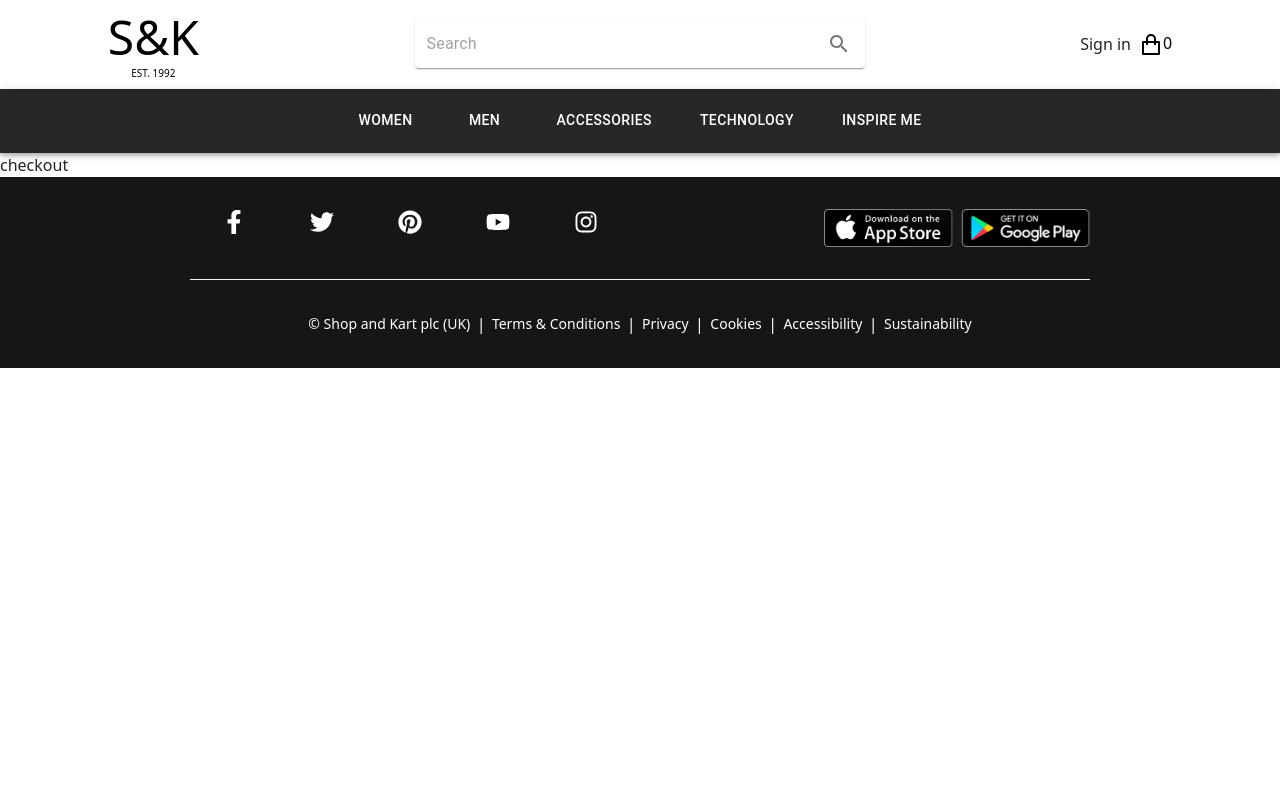
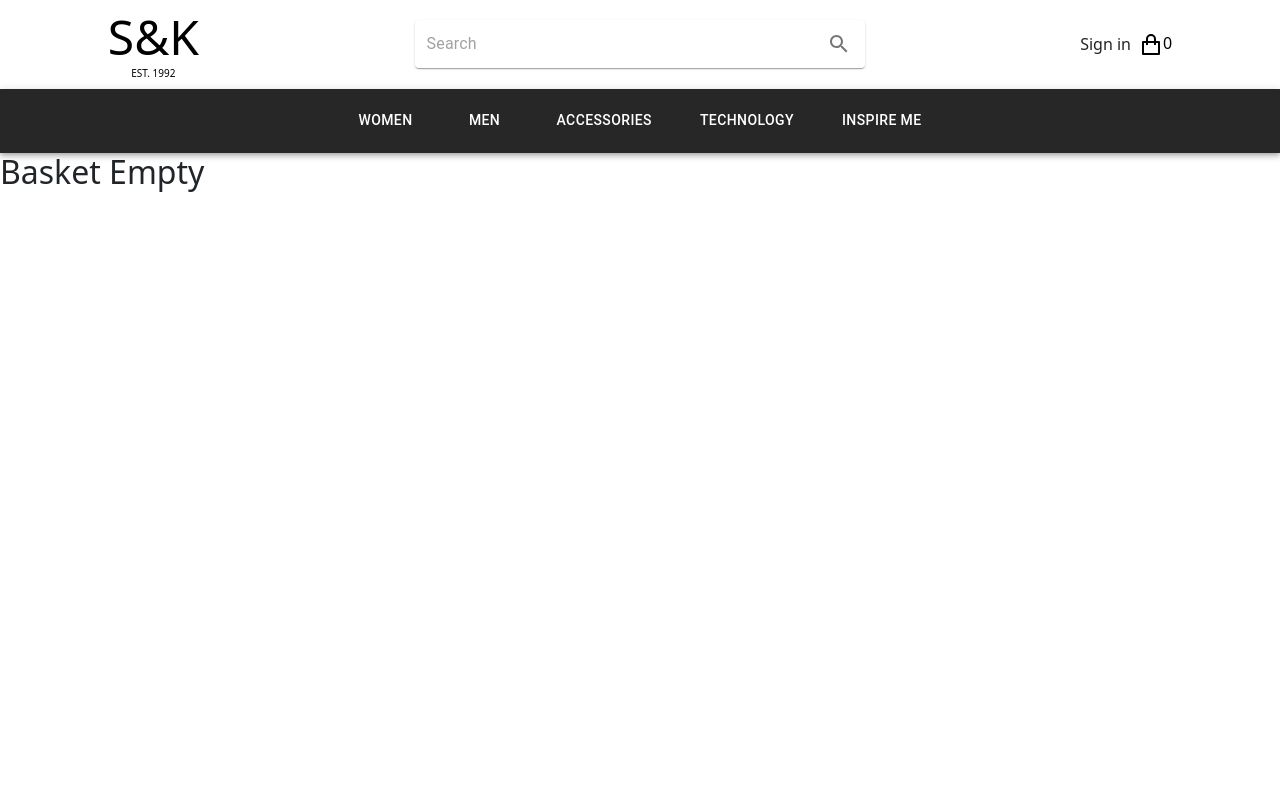
Before and after one commit to nasrah01/react-ecommerce, a React (Create React App) app: page /checkout in a window 1280 px wide. Shown: the top 800 px of the page. Built offline with nearby package versions, Linux system fonts and the light colour scheme.

Commit message:
build checkout

```diff
--- /dev/null
+++ b/src/components/Cart/CartItems.jsx
@@ -0,0 +1,11 @@
+const CartItems = ({title, image}) => {
+
+  return (
+    <div>
+      <h3>{title}</h3>
+      <img src={image} alt="cart item" height={400} width={400}/>
+    </div>
+  )
+};
+
+export default CartItems;
--- a/src/components/Products/Products.jsx
+++ b/src/components/Products/Products.jsx
@@ -9,11 +9,11 @@ const Products = ({products}) => {
   return (
     <div className="products__grid">
       <Grid container justify="center" spacing={4}>
-      {products.map((item) => (
-        <Grid item key={item.id} xs={12} sm={6} md={4} lg={3}>
-        <Product item={item}/>
-        </Grid>
-      ))}
+        {products.map((item) => (
+          <Grid item key={item.id} xs={12} sm={6} md={4} lg={3}>
+            <Product item={item} key={item.id} />
+          </Grid>
+        ))}
       </Grid>
     </div>
   );
--- a/src/pages/checkout.jsx
+++ b/src/pages/checkout.jsx
@@ -1,10 +1,21 @@
+import React from 'react';
+import { useSelector } from "react-redux";
+import { selectItems } from "../reducers/cart";
+import CartItems  from '../components/Cart/CartItems';
 
-
-export default function Checkout() {
+const Checkout = () => {
+  const items = useSelector(selectItems);
 
   return (
-    <div>
-      checkout
+    <div className="checkout">
+      <h2>{items.length === 0 ? "Basket Empty" : "Shopping Basket"}</h2>
+      <div>
+        {items.map((item, i) => (
+          <CartItems key={i} image={item.image} title={item.title}/>
+        ))}
+      </div>
     </div>
   );
 }
+
+export default Checkout
--- a/src/styles/App.css
+++ b/src/styles/App.css
@@ -3,3 +3,7 @@
 .department {
   min-height: 100vh;
 }
+
+.checkout {
+  min-height: 100vh
+}
```
Also changed, not shown: src/components/Cart/Checkout.jsx (deleted, +0 -11 lines).
